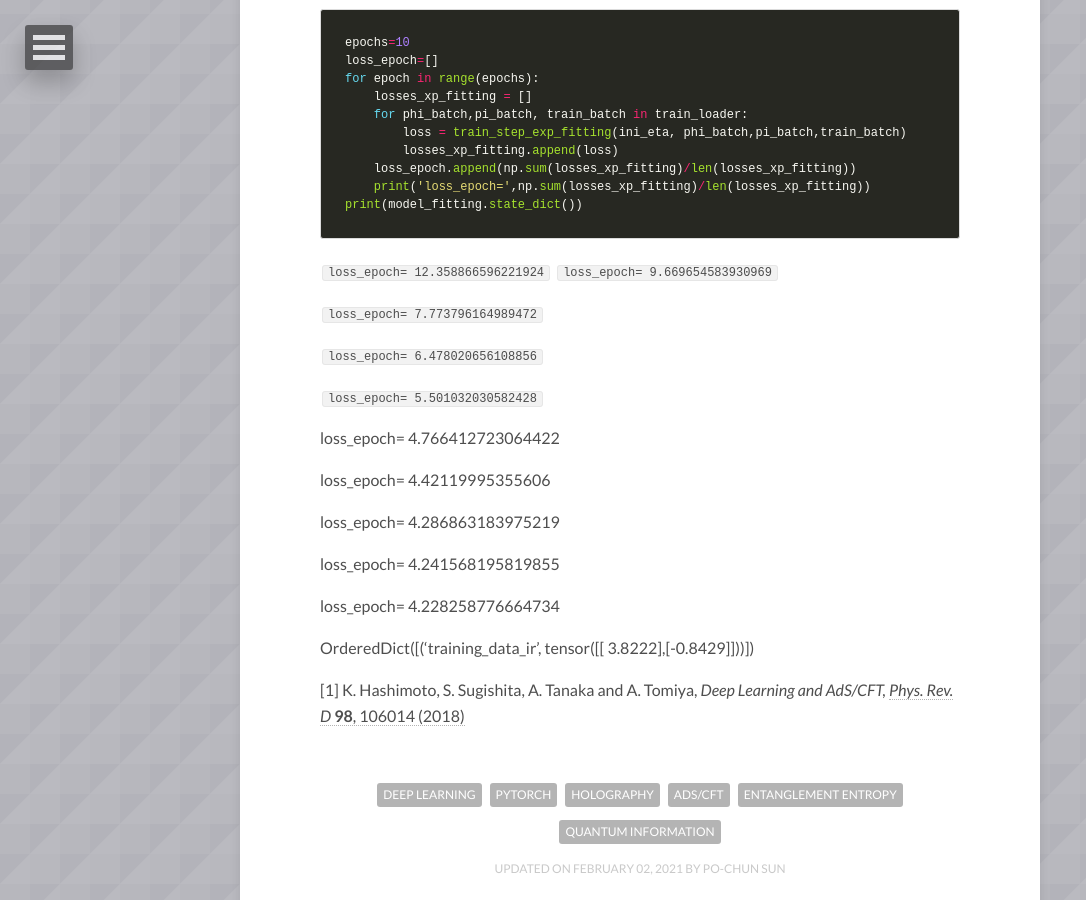
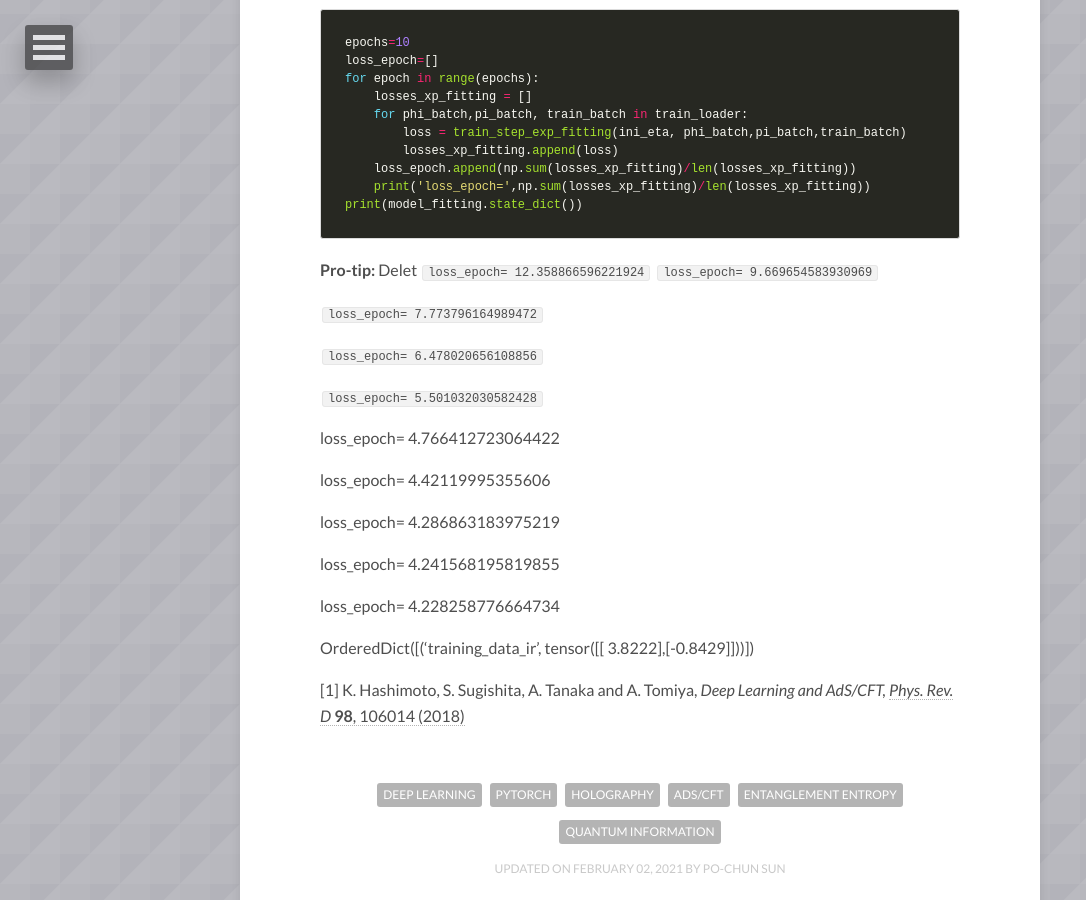
Before and after one commit to pochunsun/pochunsun.github.io, a Jekyll site: the page built from _posts/2021-06-02-sample-post.md, in a window 1280 px wide and 900 px high, scrolled down 21976 px. Shown: the whole window, without its empty margins (0-1086 px from the left). Built offline with Jekyll 4.4.1, drawn with Linux system fonts in a browser that asks for light colours; nearby versions of some CDN libraries; comment, search, counter and statistics services are not loaded.

Commit message:
Update 2021-06-02-sample-post.md

````diff
--- a/_posts/2021-06-02-sample-post.md
+++ b/_posts/2021-06-02-sample-post.md
@@ -468,7 +468,7 @@ for epoch in range(epochs):
     print('loss_epoch=',np.sum(losses_xp_fitting)/len(losses_xp_fitting))
 print(model_fitting.state_dict())
 ```
-
+**Pro-tip:** Delet
 `loss_epoch= 12.358866596221924`
 `loss_epoch= 9.669654583930969`
 
````
